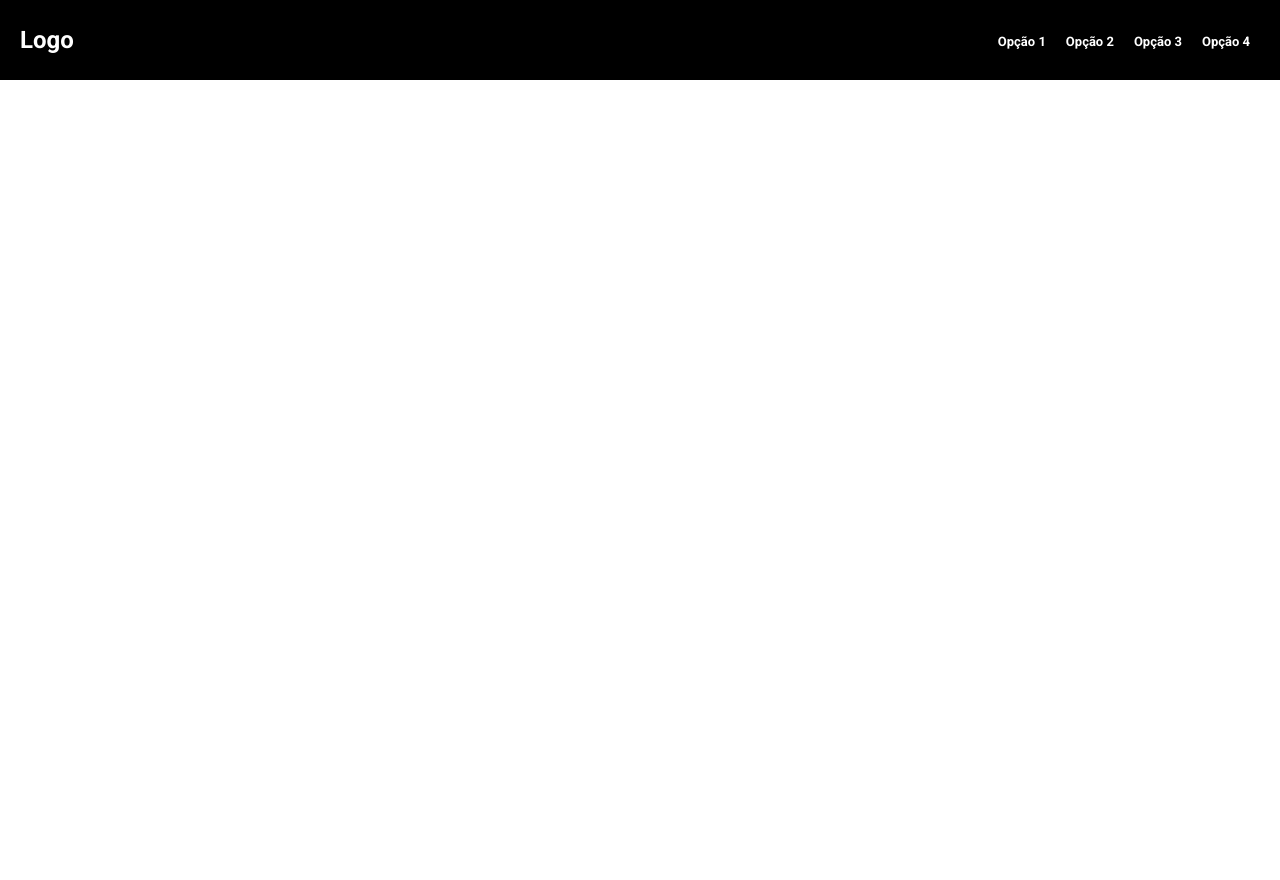
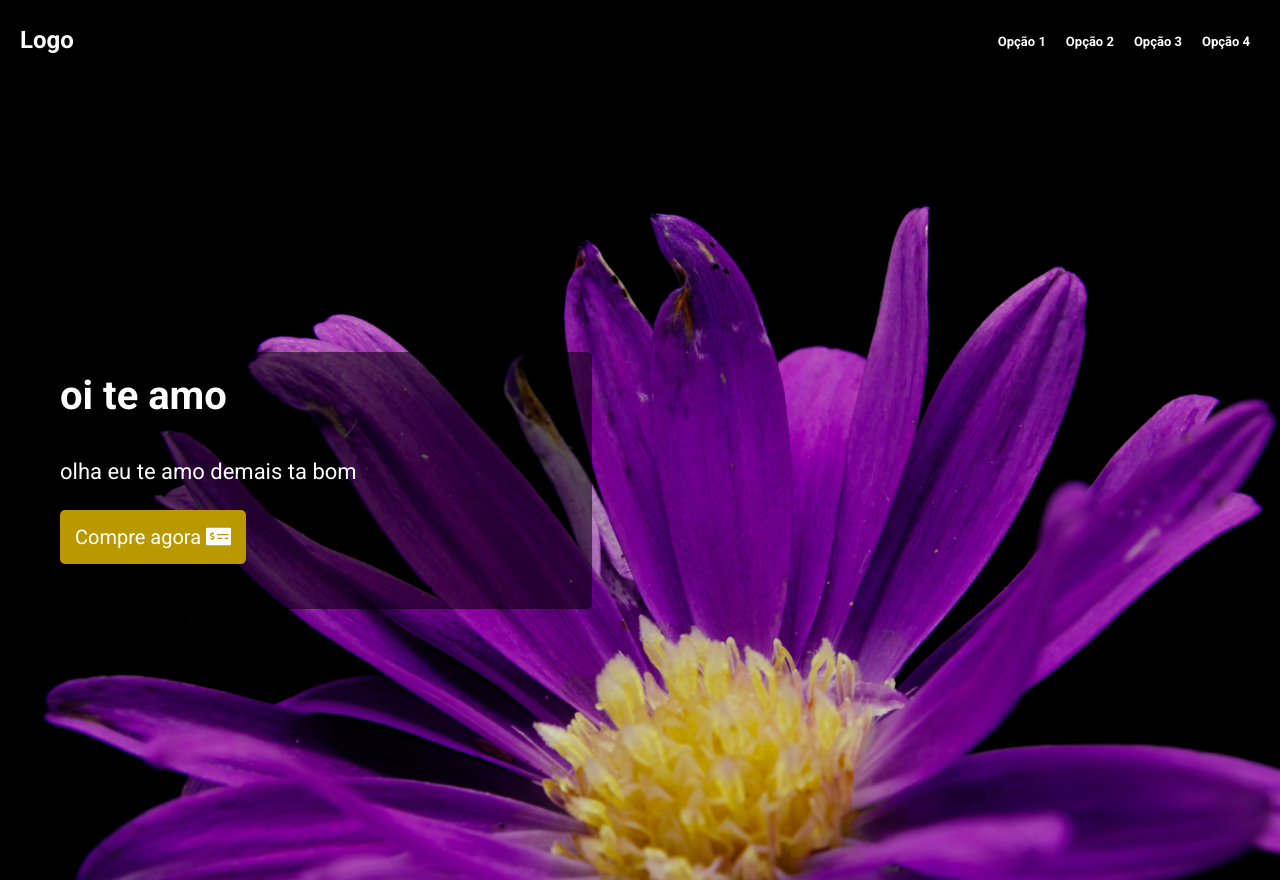
Before and after one commit to vinicius-cavalcante/web-projects, a plain HTML site: page semantic/main.html in a window 1280 px wide. Shown: the top 880 px of the page. Before the commit the page ends 800 px from the top, so only its background shows below. Drawn offline with Linux system fonts and the light colour scheme.

Commit message:
Add images and some changes

```diff
--- a/semantic/main.html
+++ b/semantic/main.html
@@ -1,11 +1,14 @@
 <!DOCTYPE html>
-<html lang = "pt_br" dir  = "ltr">
+<html lang="pt_br" dir="ltr">
+
 <head>
     <meta charset="utf-8">
     <meta name="viewport" content="width=device-width, initial-scale=1">
     <title>Layout Semântico</title>
+    <link rel="stylesheet" href="https://cdnjs.cloudflare.com/ajax/libs/font-awesome/5.14.0/css/all.min.css" integrity="sha512-1PKOgIY59xJ8Co8+NE6FZ+LOAZKjy+KY8iq0G4B3CyeY6wYHN3yt9PW0XpSriVlkMXe40PTKnXrLnZ9+fkDaog==" crossorigin="anonymous" />
     <link rel="stylesheet" href="style.css">
 </head>
+
 <body>
     <!-- header principal -->
     <header class="header-principal">
@@ -23,5 +26,44 @@
             </ul>
         </nav>
     </header>
+    <!-- fim header -->
+
+    <!-- tela 1 -->
+        <section class="container banner1">
+            <div class="mascara">
+            <h2 class="titulo-container">
+                oi te amo
+            </h2>
+
+            <p class="texto-container">
+                olha eu te amo demais ta bom
+            </p>
+            <p class="texto-container">
+                <a href="#" class="botao-container">Compre agora <span class="fas fa-money-check-alt"></span></a>
+            </p>
+            </div>
+        </section>
+    <!-- fim tela 1 -->
+
+    <!-- tela 2 -->
+    <section class="container">
+
+    </section>
+    <!-- fim tela 2 -->
+
+    <!-- tela 3 -->
+    <section class="container banner2"></section>
+    <!-- fim tela 3 -->
+
+    <!-- tela 4 -->
+    <section class="container"></section>
+    <!-- fim tela 4 -->
+
+    <!-- footer -->
+    <footer class="rodape">
+        <section>oi</section>
+        <section>Todos os direitos reservados.</section>
+    </footer>
 </body>
+
 </html>
--- a/semantic/style.css
+++ b/semantic/style.css
@@ -39,5 +39,72 @@ body{
 }
 
 .menu a:hover {
-    color: grey;
+    color: rgb(186,153,0);
 }
+
+/* fim do header principal */
+
+/* classes para imagens de fundo */
+
+.banner1 {
+    background-image: url(images/purple-plant.jpg);
+}
+
+.banner2 {
+    background-image: url(images/brown-plant2.jpg);
+}
+
+.container {
+    width: 100%;
+    height: 100vh;
+    padding-left: 40px;
+    background-repeat: no-repeat;
+    background-size: cover;
+    background-position: 50%;
+    background-attachment: fixed;
+    display: flex;
+    flex-direction: column;
+    justify-content: center;
+    align-items: flex-start;
+}
+
+.mascara {
+    background-color: rgba(0, 0, 0, 0.541);
+    padding: 20px;
+    border-radius: 5px;
+}
+
+.titulo-container {
+    font-size: 40px;
+    color: white;
+}
+
+.texto-container {
+    font-size: 22px;
+    color: white;
+    margin: 40px 0;
+    width: 40vw;
+}
+
+.botao-container {
+    text-decoration: none;
+    color:white;
+    font-size: 20px;
+    background-color: rgb(186,153,0);
+    padding: 15px;
+    border-radius: 5px;
+}
+
+/* fim tela 1 */
+
+/* rodapé */
+.rodape {
+    width: 100%;
+    height: 15vh;
+    padding: 0 10px;
+    background-color: black;
+    color: white;
+    display: flex;
+    justify-content: space-between;
+    align-items: center;
+}
```
Also changed, not shown: semantic/images/brown-plant2.jpg (added), semantic/images/purple-plant.jpg (added), semantic/images/yellow-plant.jpg (added), 2 other files. Lines whose indentation alone changed are shown as unchanged.
